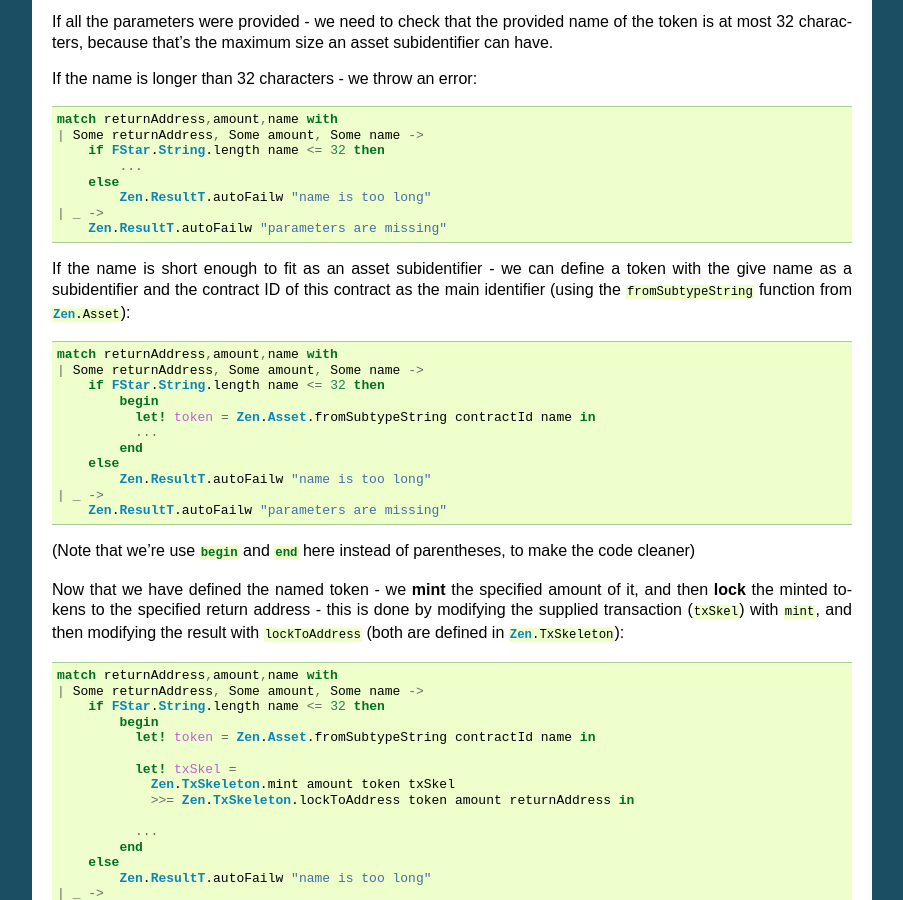
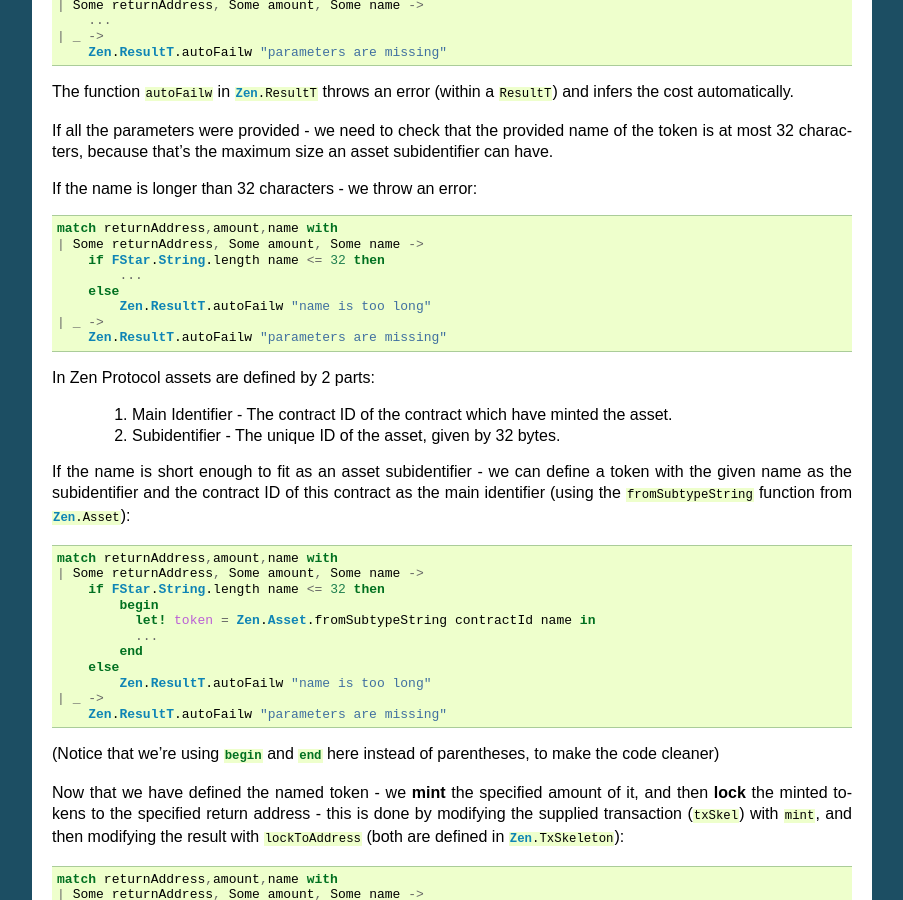
Before and after one commit to zenprotocol/docs, a Sphinx documentation site: the page built from docs/root/contracts/tutorial.rst, in a window 1280 px wide and 900 px high, scrolled down 4415 px. Shown: the whole window, without its empty margins (198-1101 px from the left). Built offline with Sphinx 7.4.7, drawn with Linux system fonts in a browser that asks for light colours; some of the changed text lies outside the part shown.

Commit message:
tutorial: ellipsis, typos, and grammar

```diff
--- a/docs/root/contracts/tutorial.rst
+++ b/docs/root/contracts/tutorial.rst
@@ -25,13 +25,13 @@
    :header-rows: 0
 
    * - 1. **name**
-     - :fsharp:`: Zen.Types.lock`
+     - :fsharp:`: string`
      - The name of the issued token
    * - 2. **amount**
      - :fsharp:`: uint64`
      - The issed amount of the token
    * - 3. **returnAddress**
-     - :fsharp:`: string`
+     - :fsharp:`: Zen.Types.lock`
      - The recipient of the token
 
 Then - the contract mints the specified amount of the token using the given name as a subidentifier,
@@ -93,20 +93,21 @@
 where :fsharp:`n` is the cost of the function and equal to :fsharp:`cf txSkel context command sender messageBody wallet state`
 (notice that :fsharp:`cf` doesn't take the :fsharp:`contractId` as an argument, since the cost shouldn't depend on it).
 
-In practice we usually don't actually have to specify the times of the parameters, as they would be inferred by the compiler.
+In practice we usually don't actually have to specify the types of the parameters, as they would be inferred by the compiler.
 
 It should look like this:
 
 .. code-block:: fsharp
 
     let main txSkel context contractId command sender messageBody wallet state =
+        ...
 
-We haven't supplied the body of the function yet, which should go below that line.
+We haven't supplied the body of the function yet, which should go below that line (instead of the ellipsis).
 
 The first thing we need to do is to parse the data - to extract the name, amount, and return address out of it.
 
 The data should be sent to the contract through the :fsharp:`messageBody` parameter, in the form of a dictionary,
-which will contain the specified data as *(key,value)* pairs, where each key corresponds to one of the specified fields
+which will contain the specified data as *(key, value)* pairs, where each key corresponds to one of the specified fields
 (**"name"**, **"amount"**, and **"returnAddress"**).
 
 Since we assume :fsharp:`messageBody` is a dictionary, we need to try to extract a dictionary out of it -
@@ -233,6 +236,8 @@
             >?= tryLock
         in
 
+        ...
+
 To extract the **"amount"** and **"name"** keys we'll do something similar
 (using :fsharp:`tryU64` and :fsharp:`tryString`, respectively, instead of :fsharp:`tryLock`):
 
@@ -259,6 +264,8 @@
             >?= Zen.Dictionary.tryFind "name"
             >?= tryString
         in
+
+        ...
 
 Now that we have all of the data, we can use it assuming everything was provided by the issuer.
 
@@ -303,7 +310,12 @@
     | _ ->
         Zen.ResultT.autoFailw "parameters are missing"
 
-If the name is short enough to fit as an asset subidentifier - we can define a token with the give name as a subidentifier and the
+In Zen Protocol assets are defined by 2 parts:
+
+    1. Main Identifier - The contract ID of the contract which have minted the asset.
+    2. Subidentifier - The unique ID of the asset, given by 32 bytes.
+
+If the name is short enough to fit as an asset subidentifier - we can define a token with the given name as the subidentifier and the
 contract ID of this contract as the main identifier (using the :fsharp:`fromSubtypeString` function from :fsharp:`Zen.Asset`):
 
 .. code-block:: fsharp
@@ -320,7 +332,7 @@
     | _ ->
         Zen.ResultT.autoFailw "parameters are missing"
 
-(Note that we're use :fsharp:`begin` and :fsharp:`end` here instead of parentheses, to make the code cleaner)
+(Notice that we're using :fsharp:`begin` and :fsharp:`end` here instead of parentheses, to make the code cleaner)
 
 Now that we have defined the named token - we **mint** the specified amount of it,
 and then **lock** the minted tokens to the specified return address -
```
Also changed, not shown: other parts of docs/root/contracts/tutorial.rst (+3 -1 lines).
